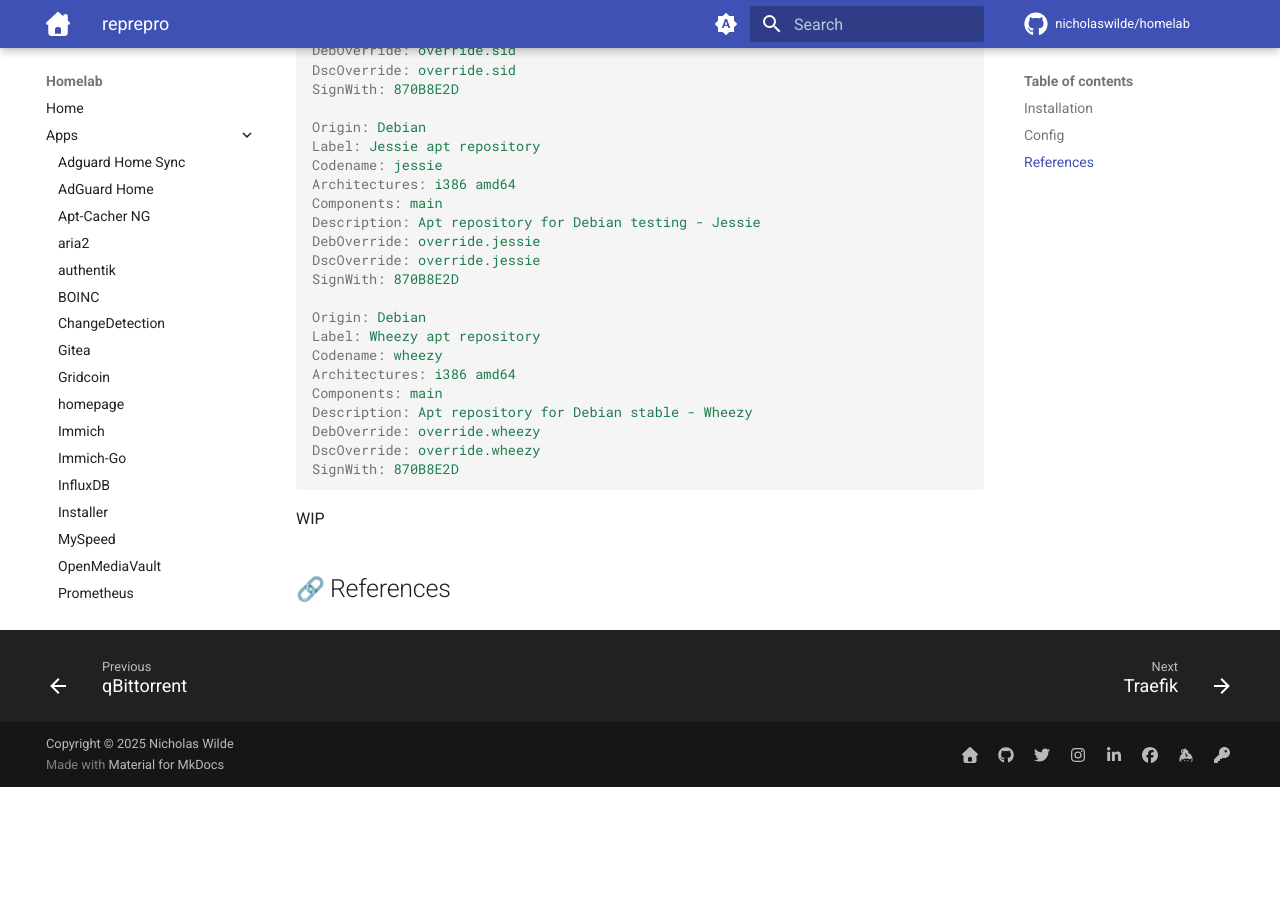
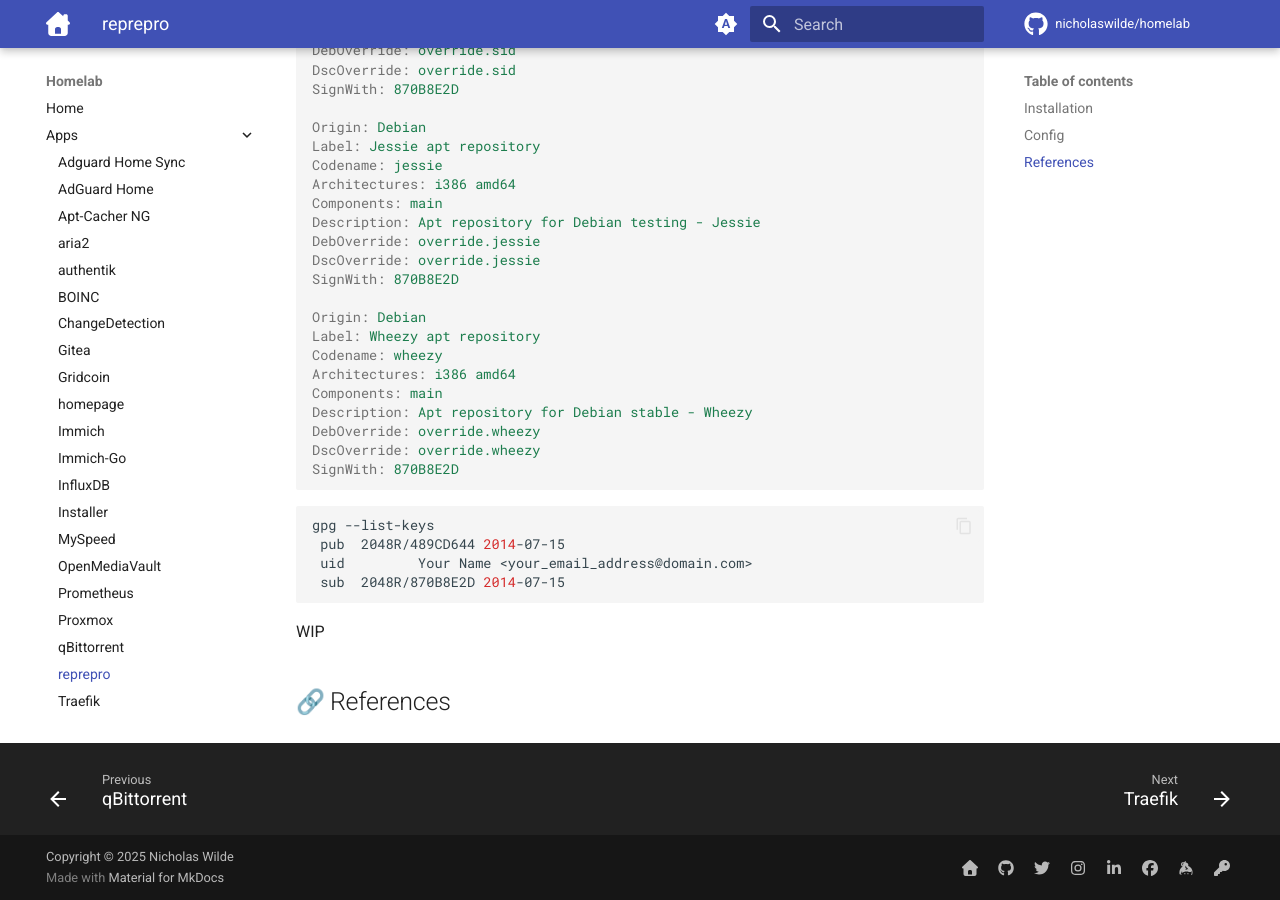
Before and after one commit to nicholaswilde/homelab, an MkDocs documentation site: the page built from docs/apps/reprepro.md, in a window 1280 px wide and 900 px high, scrolled down 1507 px. Built offline with MkDocs 1.6.1 and Material for MkDocs 9.7.7, drawn with Linux system fonts in a browser that asks for light colours; emoji names are drawn with the system emoji font; comment, search, counter and statistics services are not loaded; before the commit the page ends 2294 px from its top, so only the background shows below that.

Commit message:
Update reprepro.md

````diff
--- a/docs/apps/reprepro.md
+++ b/docs/apps/reprepro.md
@@ -95,6 +95,13 @@
 SignWith: 870B8E2D
 ```
 
+```shell
+gpg --list-keys
+ pub  2048R/489CD644 2014-07-15
+ uid         Your Name <your_email_address@domain.com>
+ sub  2048R/870B8E2D 2014-07-15
+```
+
 WIP
 
 ## :link: References
````
